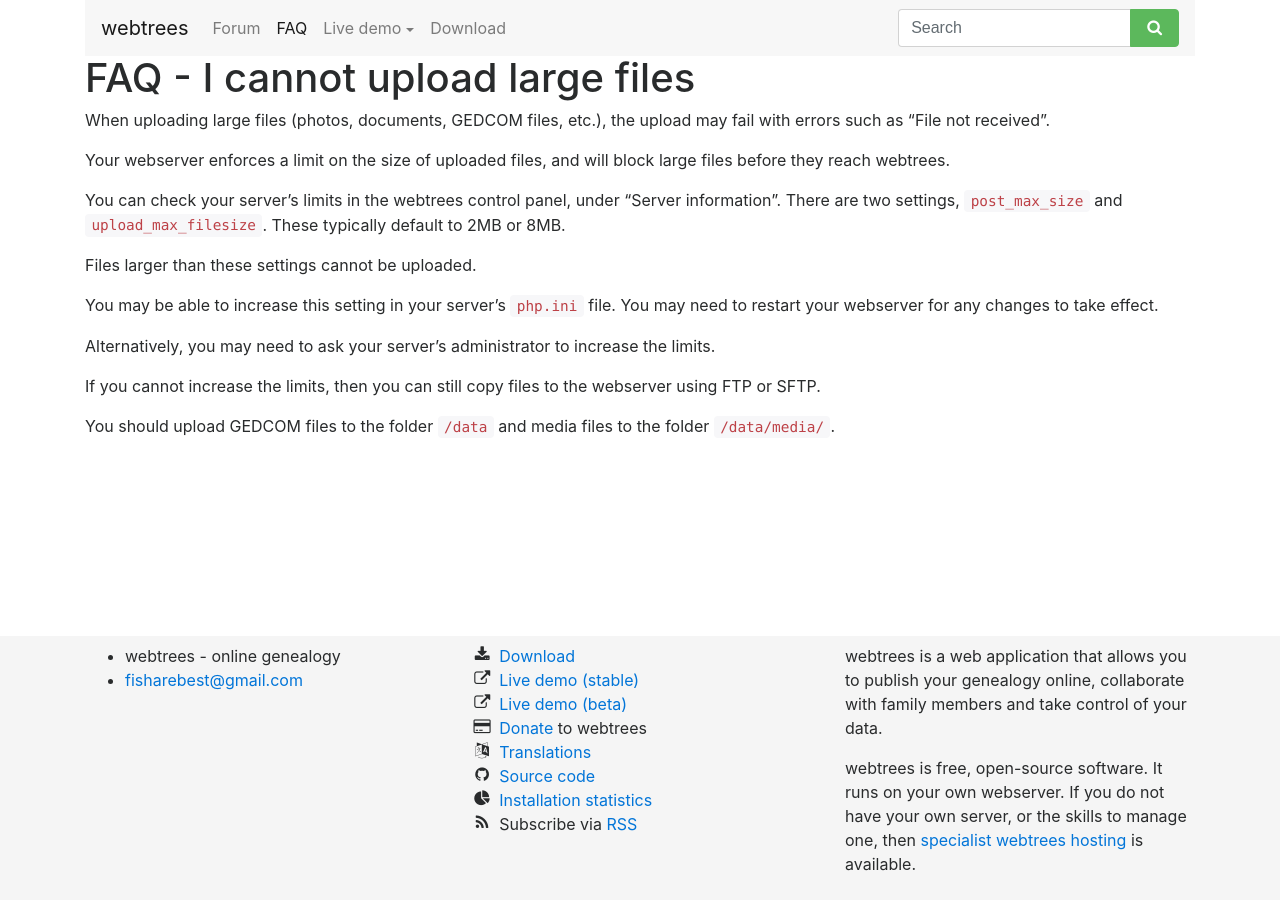
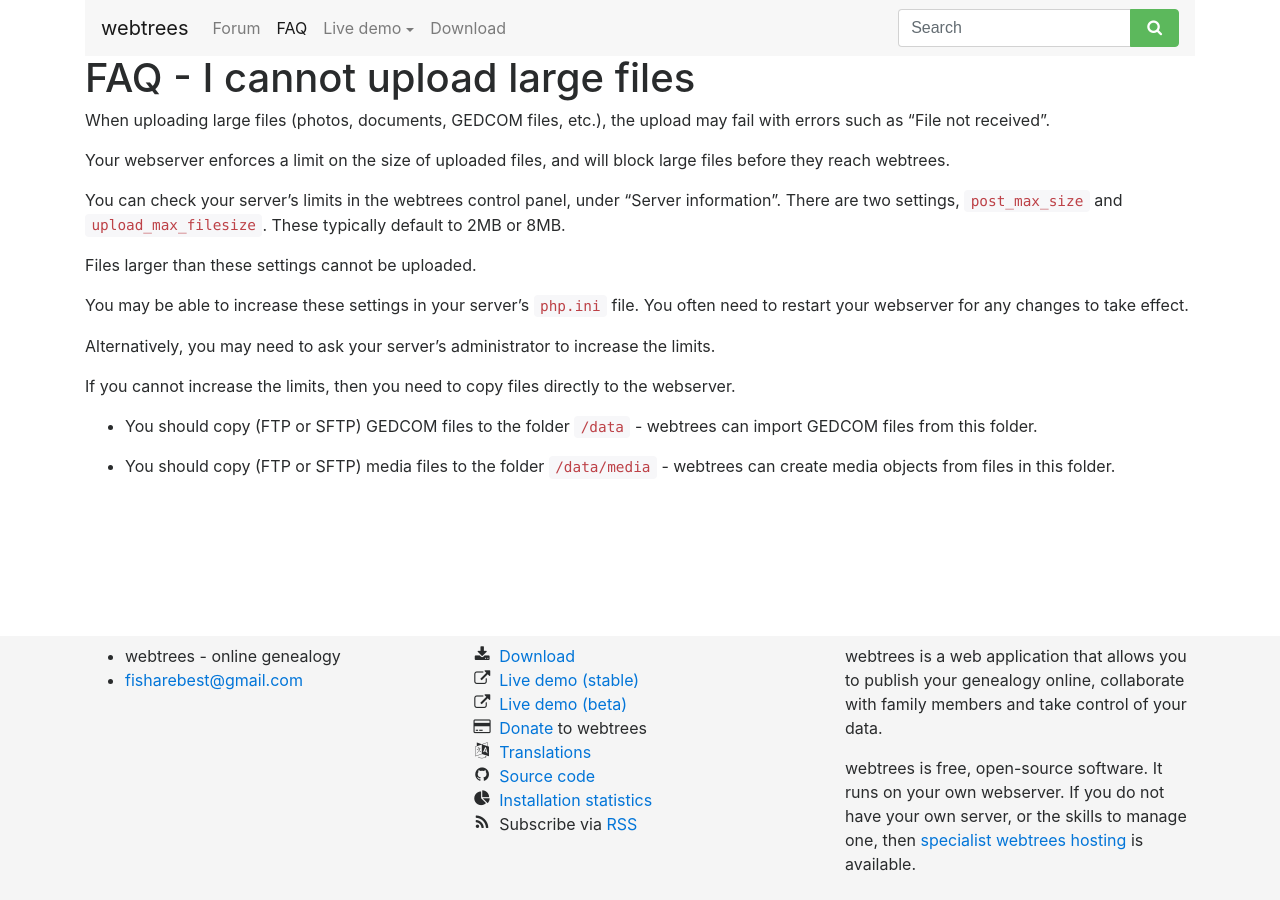
Before and after one commit to webtrees/webtrees.github.io, a Jekyll site: the page built from faq/file-upload.md, in a window 1280 px wide. Built offline with Jekyll 4.4.1, drawn with Linux system fonts in a browser that asks for light colours.

Commit message:
FAQ - max file upload size

```diff
--- a/faq/file-upload.md
+++ b/faq/file-upload.md
@@ -14,11 +14,12 @@ You can check your server's limits in the webtrees control panel, under "Server
 
 Files larger than these settings cannot be uploaded.
 
-You may be able to increase this setting in your server's `php.ini` file.  You may need to restart your webserver for any changes to take effect.
-
+You may be able to increase these settings in your server's `php.ini` file.  You often need to restart your webserver for any changes to take effect.
 
 Alternatively, you may need to ask your server's administrator to increase the limits.
 
-If you cannot increase the limits, then you can still copy files to the webserver using FTP or SFTP.
+If you cannot increase the limits, then you need to copy files directly to the webserver.
 
-You should upload GEDCOM files to the folder `/data` and media files to the folder `/data/media/`.
+* You should copy (FTP or SFTP) GEDCOM files to the folder `/data` - webtrees can import GEDCOM files from this folder.
+
+* You should copy (FTP or SFTP) media files to the folder `/data/media` - webtrees can create media objects from files in this folder.
```
